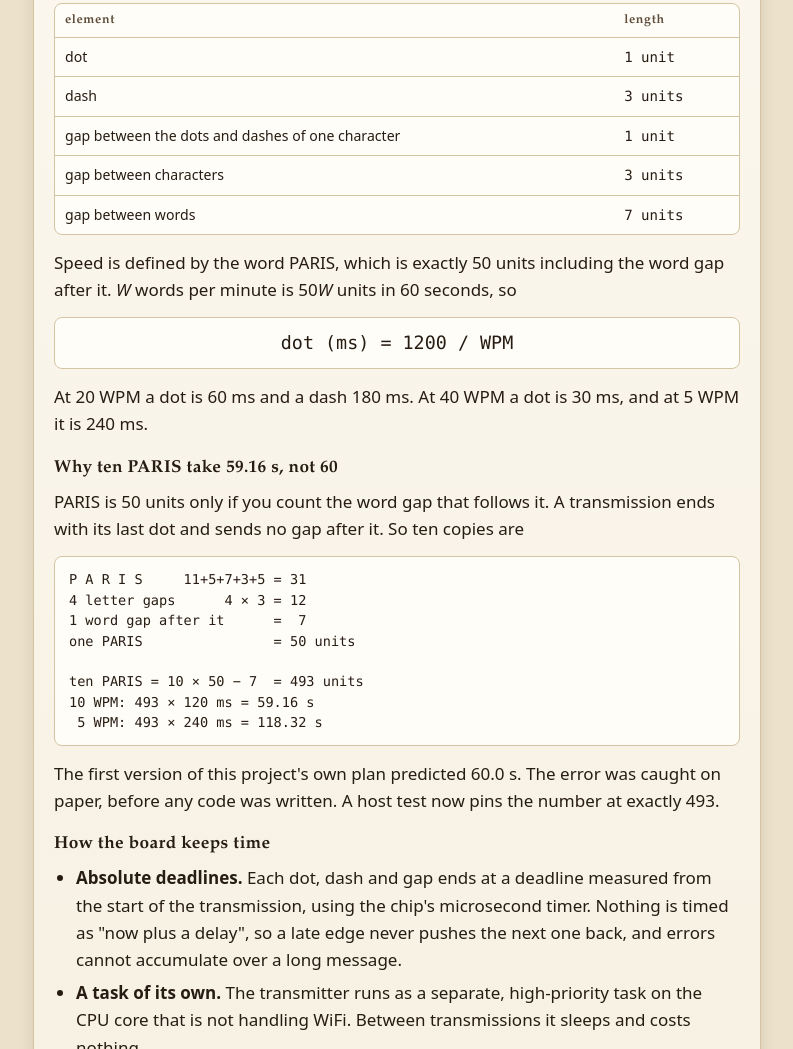
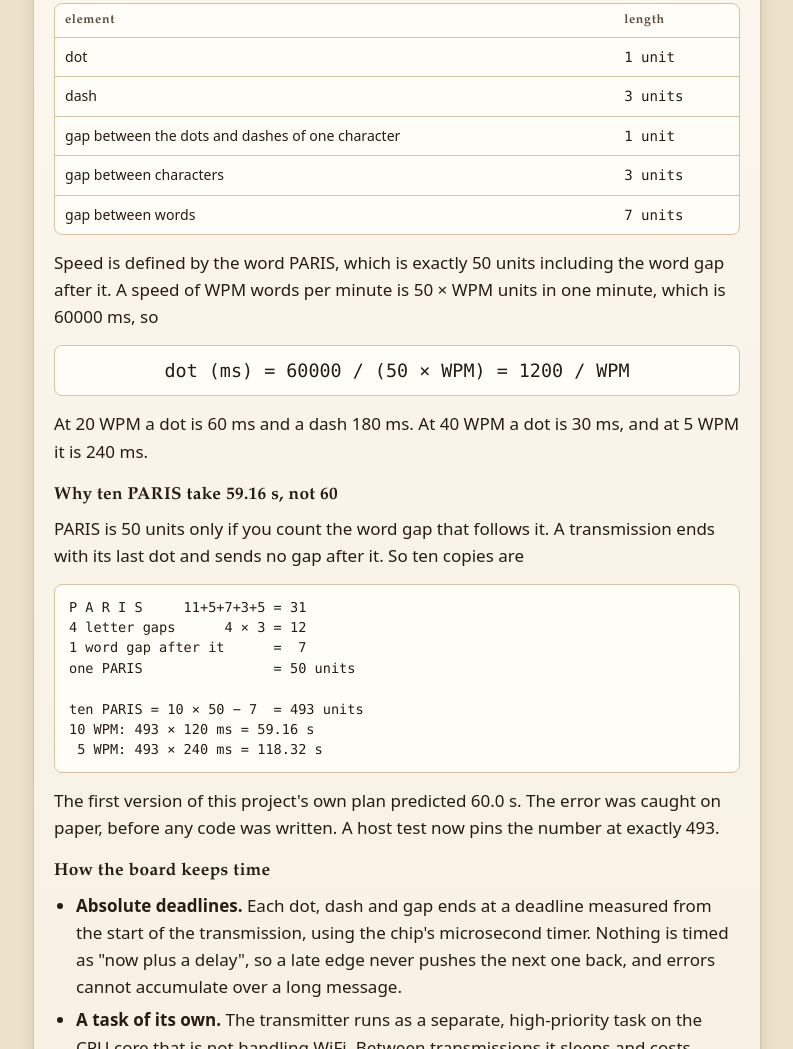
Before and after one commit to semiconda/esp32-morse, a plain HTML site: page index.html in a window 1280 px wide. Shown: the part 2222-3271 px from the top of the page, without its empty margins (243-1036 px from the left). Drawn offline with Linux system fonts and the light colour scheme.

Commit message:
Website: show where 1200 / WPM comes from
Co-Authored-By: Claude Opus 5.5 <noreply@anthropic.com>

```diff
--- a/index.html
+++ b/index.html
@@ -335,8 +335,8 @@
     <tr><td>gap between words</td><td class="n">7 units</td></tr>
   </table></div>
   <p>Speed is defined by the word PARIS, which is exactly 50 units including the word gap after
-    it. <em>W</em> words per minute is 50<em>W</em> units in 60 seconds, so</p>
-  <div class="eq">dot (ms) = 1200 / WPM</div>
+    it. A speed of WPM words per minute is 50 × WPM units in one minute, which is 60000 ms, so</p>
+  <div class="eq">dot (ms) = 60000 / (50 × WPM) = 1200 / WPM</div>
   <p>At 20 WPM a dot is 60 ms and a dash 180 ms. At 40 WPM a dot is 30 ms, and at 5 WPM it is 240 ms.</p>
 
   <h3>Why ten PARIS take 59.16 s, not 60</h3>
```
